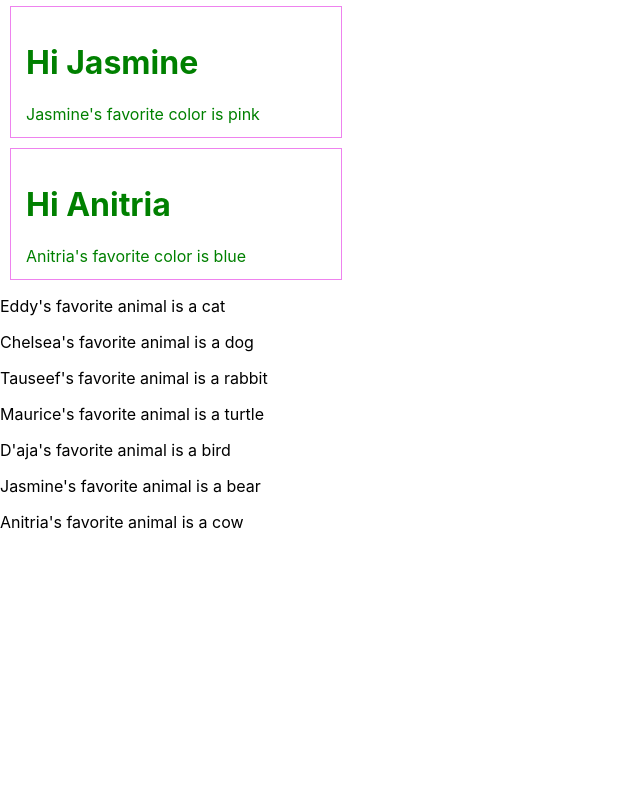
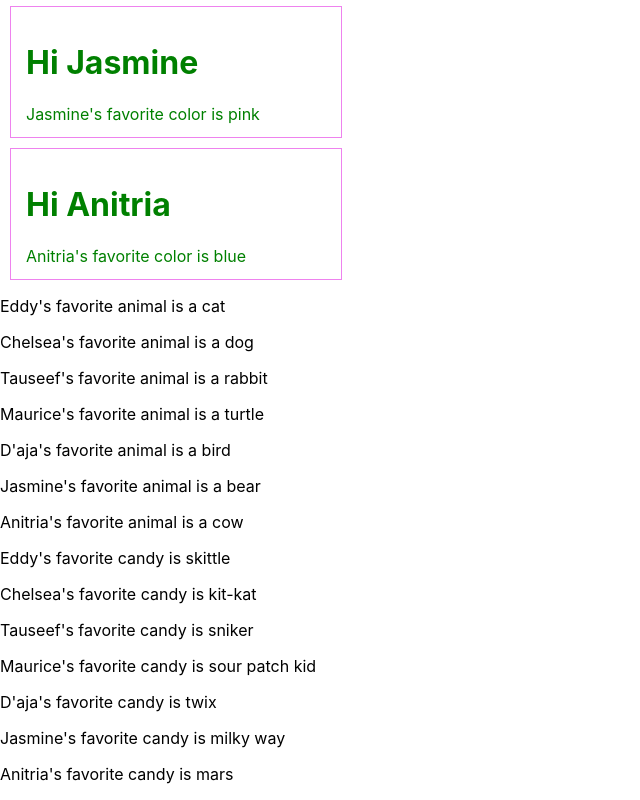
Before and after one commit to manamiueda1/react-class-prep, a React (Create React App) app: page / in a window 1280 px wide. Shown: the part 714-1514 px from the top of the page, without its empty margins (0-640 px from the left). Before the commit the page ends 1262 px from the top, so only its background shows below. Built offline with nearby package versions, Linux system fonts and the light colour scheme.

Commit message:
added FavoriteCandy component

```diff
--- a/src/components/FavoriteCandy/FavoriteCandy.component.jsx
+++ b/src/components/FavoriteCandy/FavoriteCandy.component.jsx
@@ -0,0 +1,23 @@
+import React, { Component } from "react";
+
+class FavoriteCandy extends Component {
+
+    render(){
+        console.log(this)
+        let data = this.props.favCandy.studentData
+
+        return (
+
+            data.map(student => (
+                <div>
+                    <p>{student.name}'s favorite candy is {student.candy}</p>
+                </div>
+            ))
+
+        )
+    }
+
+
+}
+
+export default FavoriteCandy
--- a/src/components/StudentList/StudentList.component.jsx
+++ b/src/components/StudentList/StudentList.component.jsx
@@ -1,5 +1,6 @@
 import React, { Component } from "react";
 import FavoriteAnimals from '../FavoriteAnimals/FavoriteAnimals.component.jsx'
+import FavoriteCandy from '../FavoriteCandy/FavoriteCandy.component.jsx'
 import './StudentList.styles.css'
 
 
@@ -80,6 +81,7 @@ class StudentList extends Component {
         ))}
 
         <FavoriteAnimals allStudents={this.state}/>
+        <FavoriteCandy favCandy={this.state} />
 
       </div>
     )
```
